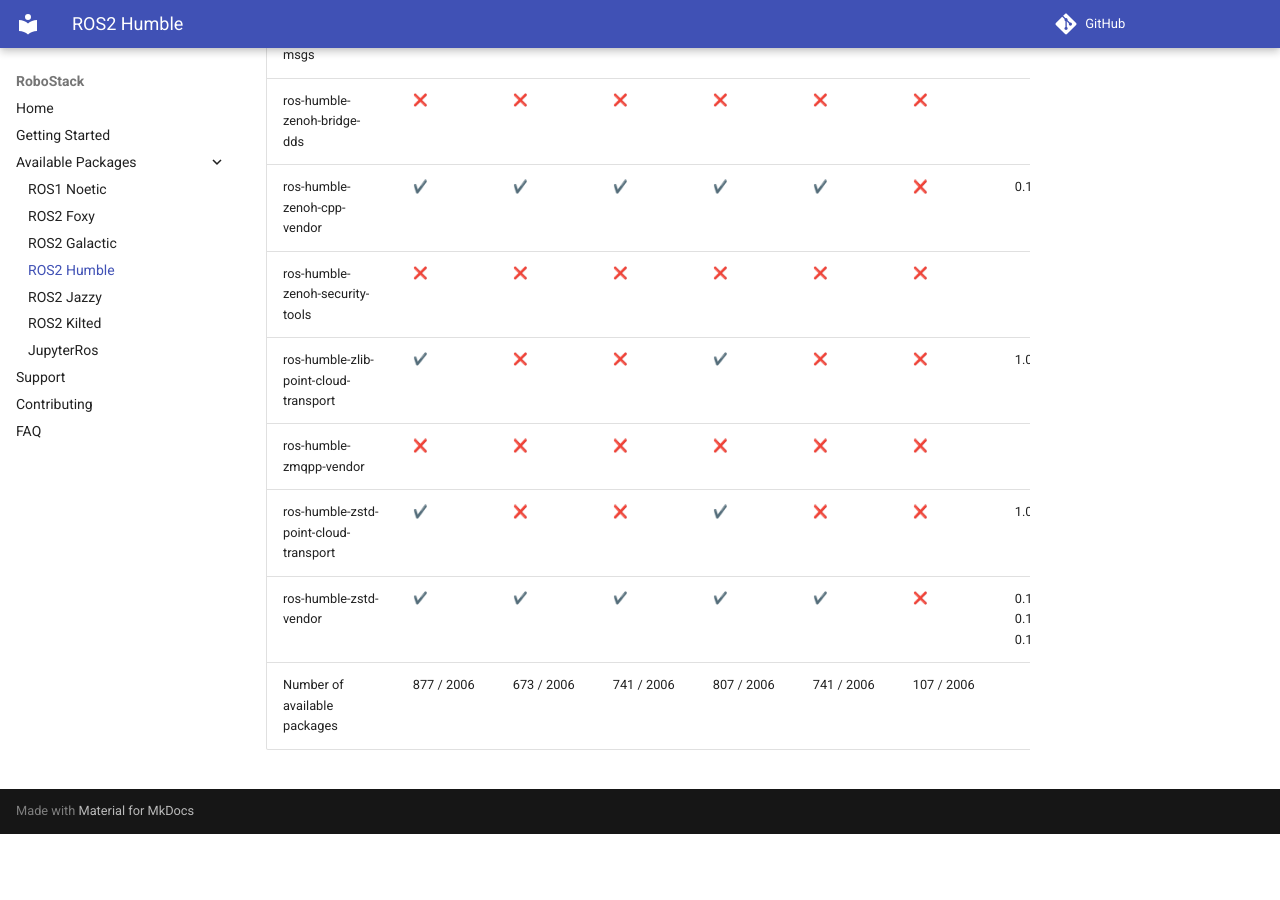
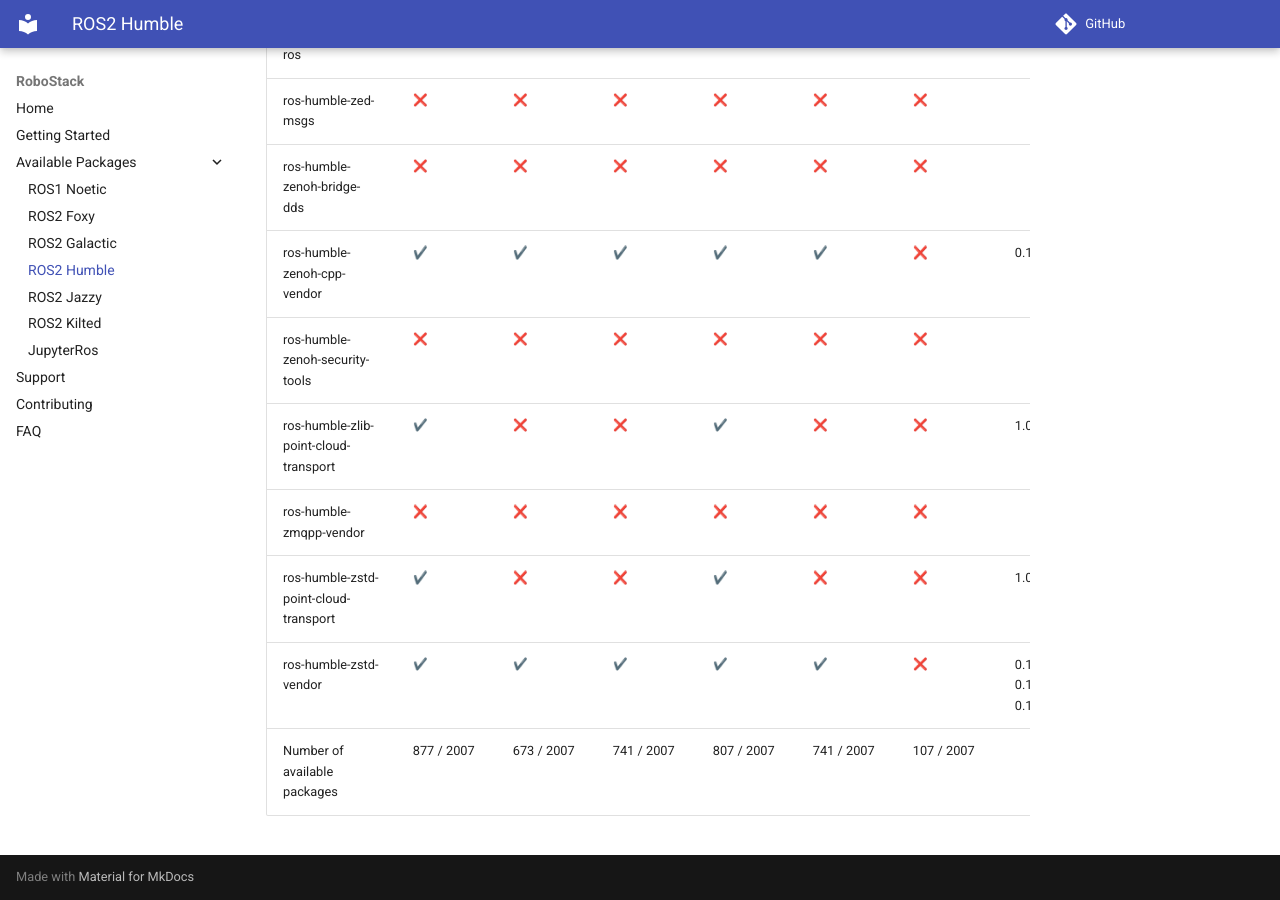
Before and after one commit to RoboStack/robostack.github.io, an MkDocs documentation site: the page built from docs/humble.md, in a window 1280 px wide and 900 px high, scrolled down 159711 px. Built offline with MkDocs 1.6.1 and Material for MkDocs 9.7.7, drawn with Linux system fonts in a browser that asks for light colours; emoji names are drawn with the system emoji font; comment, search, counter and statistics services are not loaded; before the commit the page ends 160545 px from its top, so only the background shows below that.

Commit message:
Update tables

```diff
--- a/docs/humble.md
+++ b/docs/humble.md
@@ -2006,4 +2007,4 @@
 | ros-humble-zmqpp-vendor | :x: { data-sort='0' } | :x: { data-sort='0' } | :x: { data-sort='0' } | :x: { data-sort='0' } | :x: { data-sort='0' } | :x: { data-sort='0' } |   |
 | ros-humble-zstd-point-cloud-transport | :heavy_check_mark: { data-sort='1' } | :x: { data-sort='0' } | :x: { data-sort='0' } | :heavy_check_mark: { data-sort='1' } | :x: { data-sort='0' } | :x: { data-sort='0' } | 1.0.11  |
 | ros-humble-zstd-vendor | :heavy_check_mark: { data-sort='1' } | :heavy_check_mark: { data-sort='1' } | :heavy_check_mark: { data-sort='1' } | :heavy_check_mark: { data-sort='1' } | :heavy_check_mark: { data-sort='1' } | :x: { data-sort='0' } | 0.15.13, 0.15.14, 0.15.2  |
-| Number of available packages |  877 / 2006 | 673 / 2006 | 741 / 2006 | 807 / 2006 | 741 / 2006 | 107 / 2006 |
+| Number of available packages |  877 / 2007 | 673 / 2007 | 741 / 2007 | 807 / 2007 | 741 / 2007 | 107 / 2007 |
```
Also changed, not shown: other parts of docs/humble.md (+1 -0 lines).
